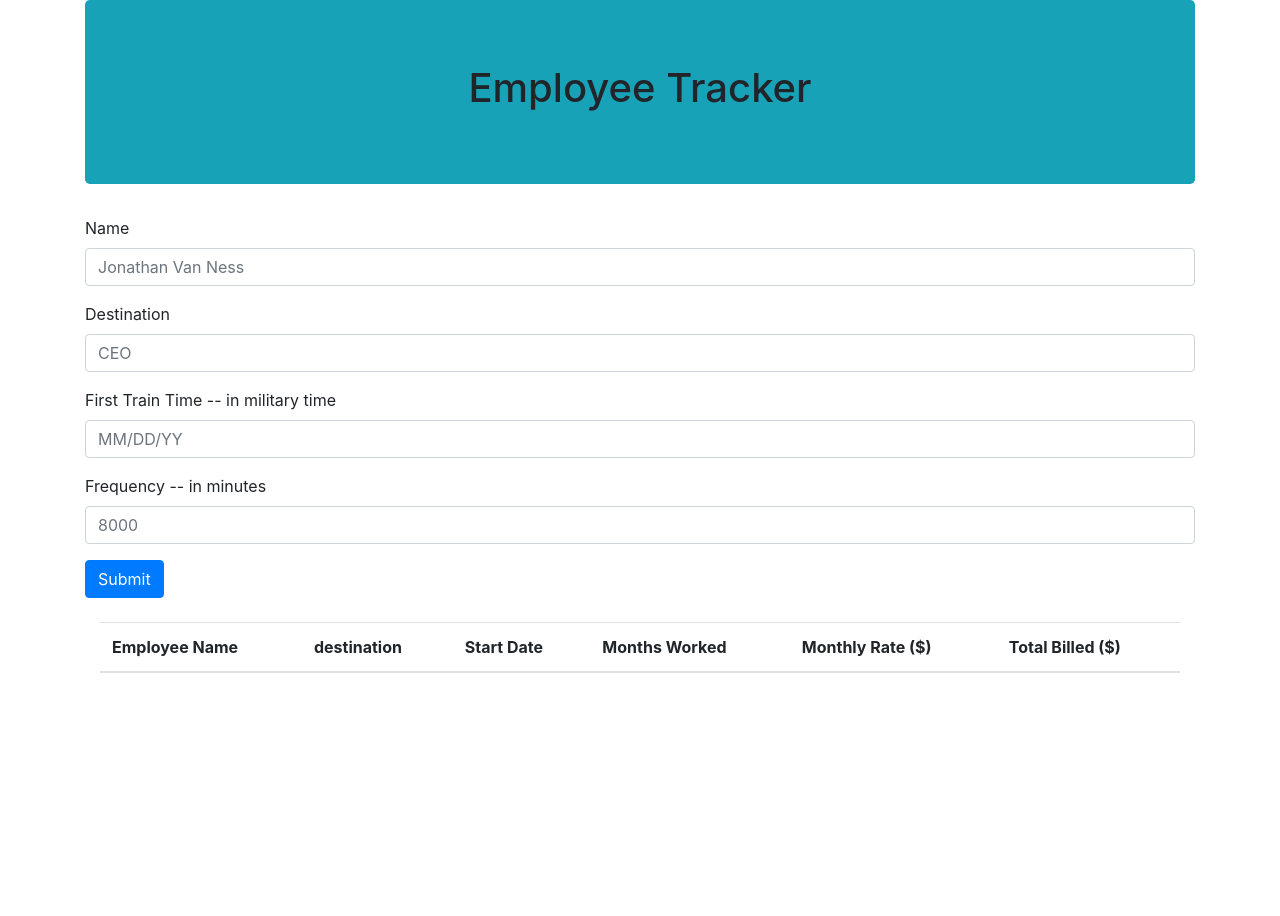
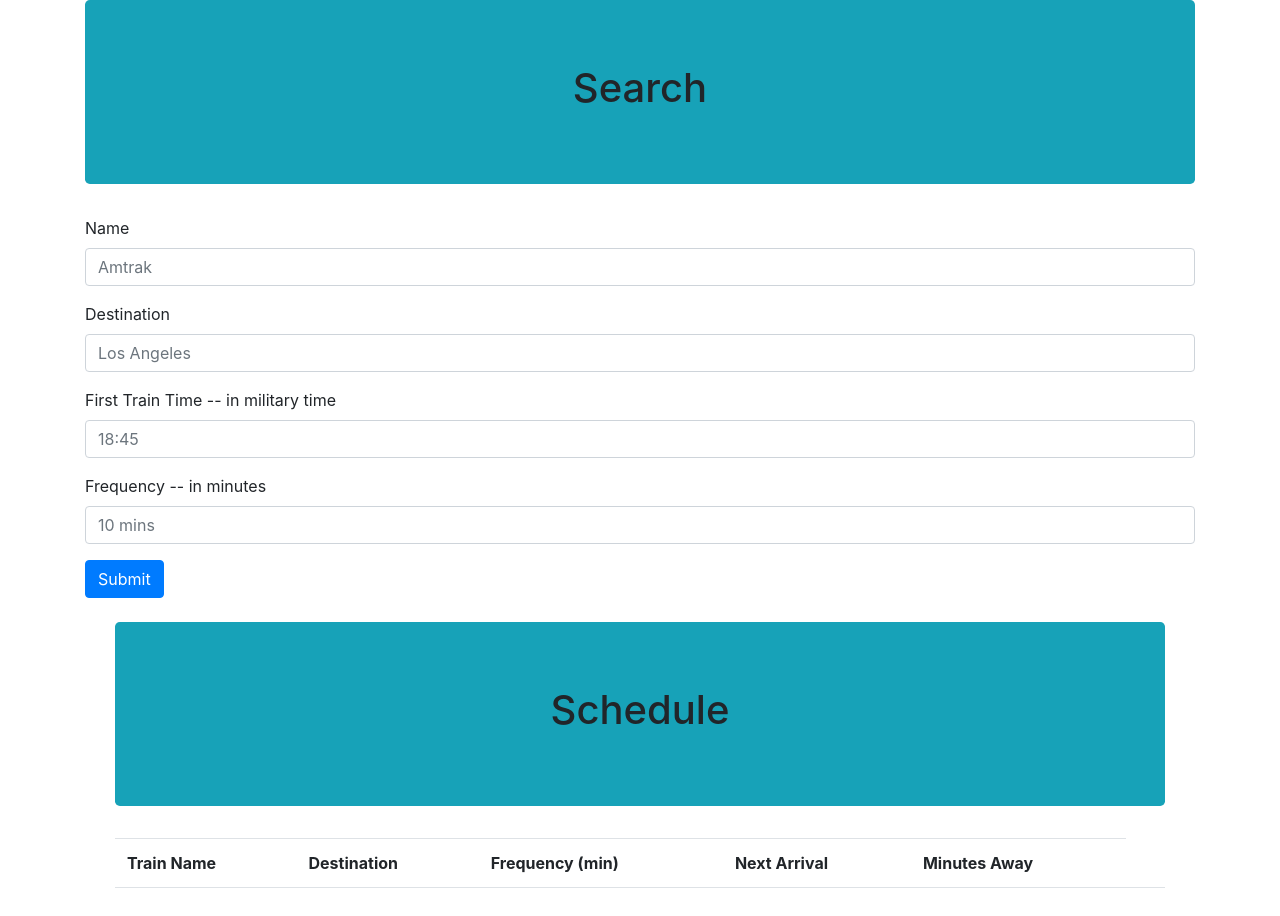
Before and after one commit to dudeitsrowsheen/TrainGame, a plain HTML site: page index.html in a window 1280 px wide. Before the commit the page ends 800 px from the top, so only its background shows below. Drawn offline with nearby package versions, Linux system fonts and the light colour scheme; no server answers.

Commit message:
third commit

```diff
--- a/index.html
+++ b/index.html
@@ -21,8 +21,8 @@
 
 <body>
     <script>
-        $(function(){
-                var firebaseConfig = {
+        $(function () {
+            var firebaseConfig = {
                 apiKey: "AIzaSyAyXr18832QzKLQ9AeteinziNcg4I7ZIT8",
                 authDomain: "myproject-c06d8.firebaseapp.com",
                 databaseURL: "https://myproject-c06d8.firebaseio.com",
@@ -37,7 +37,7 @@
 
             var name = "";
             var destination = "";
-            var firstTrain = 0;
+            var firstTrain = "";
             var frequency = "";
 
 
@@ -71,10 +71,10 @@
 
                 // Change the HTML to reflect
                 var row = $('<tr>');
-                row.append($('<td>').text(sv.name));
-                row.append($('<td>').text(sv.destination));
-                row.append($('<td>').text(sv.firstTrain));
-                row.append($('<td>').text(sv.frequency));
+                row.append($('<td>').text(train.name));
+                row.append($('<td>').text(train.destination));
+                row.append($('<td>').text(train.firstTrain));
+                row.append($('<td>').text(train.frequency));
                 $('.table').append(row);
 
                 // Handle the errors
@@ -86,7 +86,7 @@
     <!-- <span id="click-value"></span> -->
     <div class="container">
         <div class="jumbotron bg-info text-center">
-            <h1>Employee Tracker</h1>
+            <h1>Search</h1>
         </div>
         <div class="row-md">
         </div>
@@ -94,19 +94,19 @@
             <form>
                 <div class="form-group">
                     <label for="exampleFormControlInput1">Name</label>
-                    <input type="text" class="form-control" id="name-input" placeholder="Jonathan Van Ness">
+                    <input type="text" class="form-control" id="name-input" placeholder="Amtrak">
                 </div>
                 <div class="form-group">
                     <label for="exampleFormControlInput1">Destination</label>
-                    <input type="text" class="form-control" id="destination-input" placeholder="CEO">
+                    <input type="text" class="form-control" id="destination-input" placeholder="Los Angeles">
                 </div>
                 <div class="form-group">
                     <label for="exampleFormControlInput1">First Train Time -- in military time</label>
-                    <input type="number" class="form-control" id="date-input" placeholder="MM/DD/YY">
+                    <input type="number" class="form-control" id="firstTrain-input" placeholder="18:45">
                 </div>
                 <div class="form-group">
                     <label for="exampleFormControlInput1">Frequency -- in minutes</label>
-                    <input type="text" class="form-control" id="rate-input" placeholder="8000">
+                    <input type="text" class="form-control" id="frequency-input" placeholder="10 mins">
                 </div>
             </form>
         </div>
@@ -117,6 +117,42 @@
         </div>
         <br>
         <div class="col-lg-12">
+
+
+
+
+            <div class="container">
+                <div class="jumbotron bg-info text-center">
+                    <h1>Schedule</h1>
+                </div>
+                <div class="row-md-10">
+                </div>
+                <div class="row-md-10">
+                </div>
+                <table class="table">
+                    <thead>
+                    <tbody id="all-display">
+                        <tr>
+                            <th scope="col">Train Name
+                            </th>
+                            <th scope="col">Destination
+                            </th>
+                            <th scope="col">Frequency (min)</th>
+                            <th scope="col">Next Arrival</th>
+                            <th scope="col">Minutes Away</th>
+                        </tr>
+                        </thead>
+
+                        <tr>
+                            <th scope="row" id="name-display"></th>
+                            <td id="destination-display"></td>
+                            <td id="date-display"></td>
+                            <td id=""></td>
+                            <td id="rate-display"></td>
+                            <td id=""></td>
+                        </tr>
+                    </tbody>
+                </table>
                 <!-- <div class="card card-default">
                   <div class="card-header">
                     Most Recent Employee
@@ -127,30 +163,8 @@
                     <h4 id="date-display"></h4>
                     <p id="rate-display"></p>
                   </div> -->
-                  <table class="table">
-                <thead>
-                    <tr>
-                        <th scope="col">Employee Name</th>
-                        <th scope="col">destination</th>
-                        <th scope="col">Start Date</th>
-                        <th scope="col">Months Worked</th>
-                        <th scope="col">Monthly Rate ($)</th>
-                        <th scope="col">Total Billed ($)</th>
-                    </tr>
-                </thead>
-                <tbody>
-                    <tr>
-                        <th scope="row" id="name-display"></th>
-                        <td id="destination-display"></td>
-                        <td id="date-display"></td>
-                        <td id=""></td>
-                        <td id="rate-display"></td>
-                        <td id=""></td>
-                    </tr>
-                </tbody>
-            </table>
-                </div>
-              </div>
+            </div>
+        </div>
 
     </div>
 </body>
```
